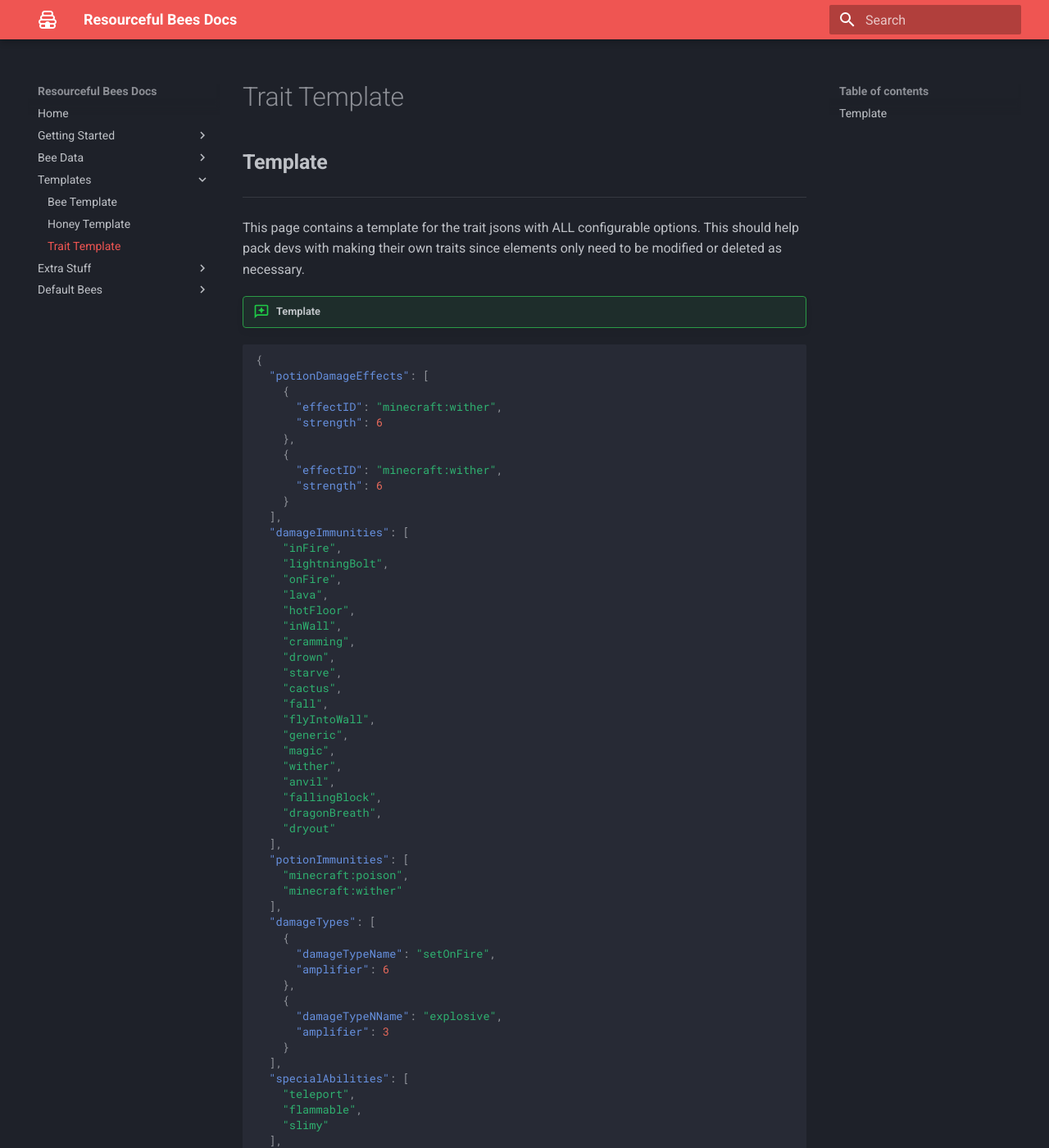
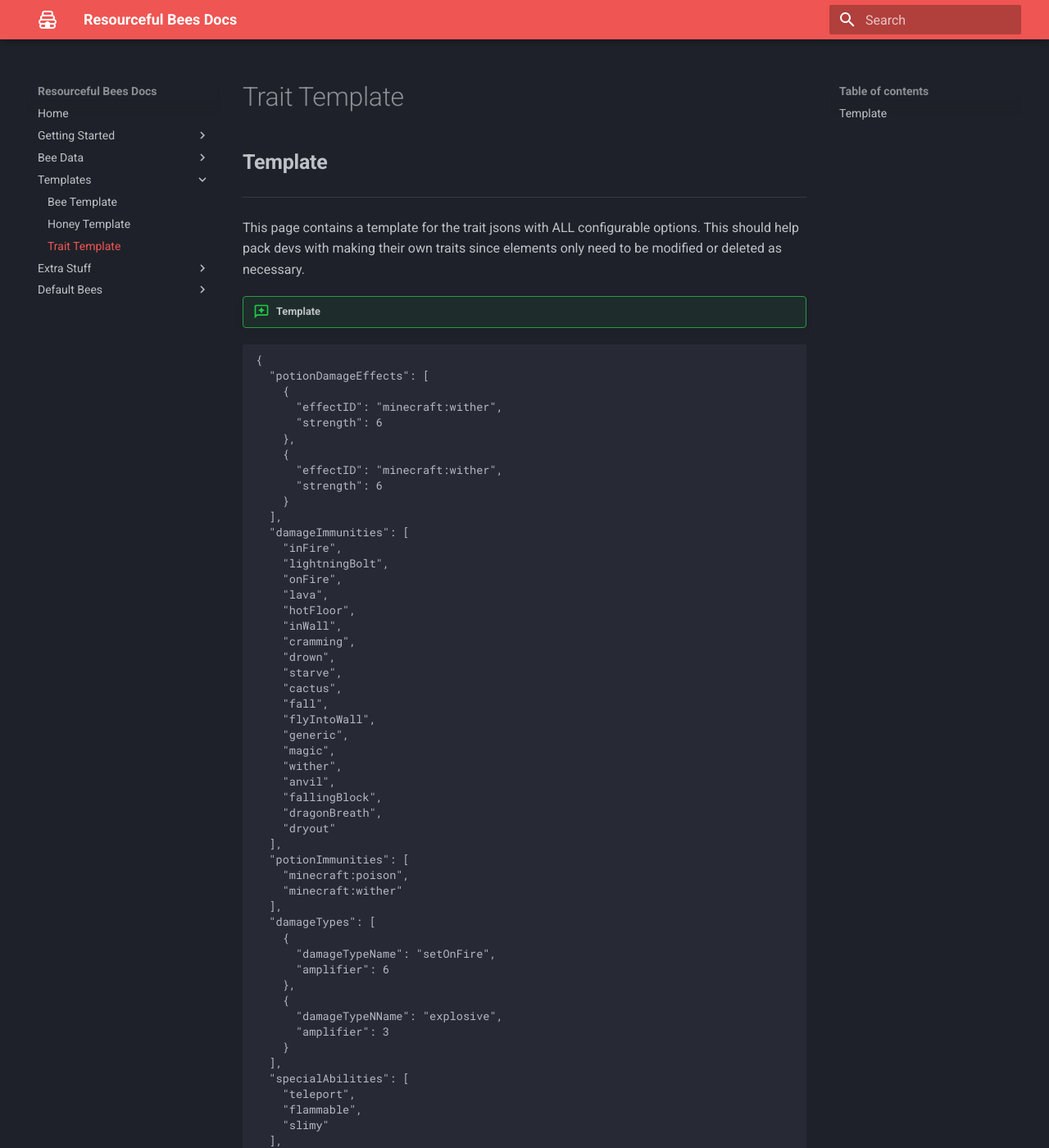
Before and after one commit to Team-Resourceful/ResourcefulBeesDocs, an MkDocs documentation site: the page built from docs/data_templates/trait_template.md, in a window 1280 px wide and 1400 px high. Shown: the whole window at 82% size. Built offline with MkDocs 1.6.1 and Material for MkDocs 9.7.7, drawn with Linux system fonts in a browser that asks for light colours; some of the changed text lies outside the part shown.

Commit message:
docs/data_templates/trait_template.md updated from https://stackedit.io/

````diff
--- a/docs/data_templates/trait_template.md
+++ b/docs/data_templates/trait_template.md
@@ -2,8 +2,9 @@
 ***
 
 This page contains a template for the trait jsons with ALL configurable options. This should help pack devs with making their own traits since elements only need to be modified or deleted as necessary.
+
 !!!template "Template"
-  ```json
+  ```jJson
   {
     "potionDamageEffects": [
       {
````
Also changed, not shown: other parts of docs/data_templates/trait_template.md (+3 -0 lines).
